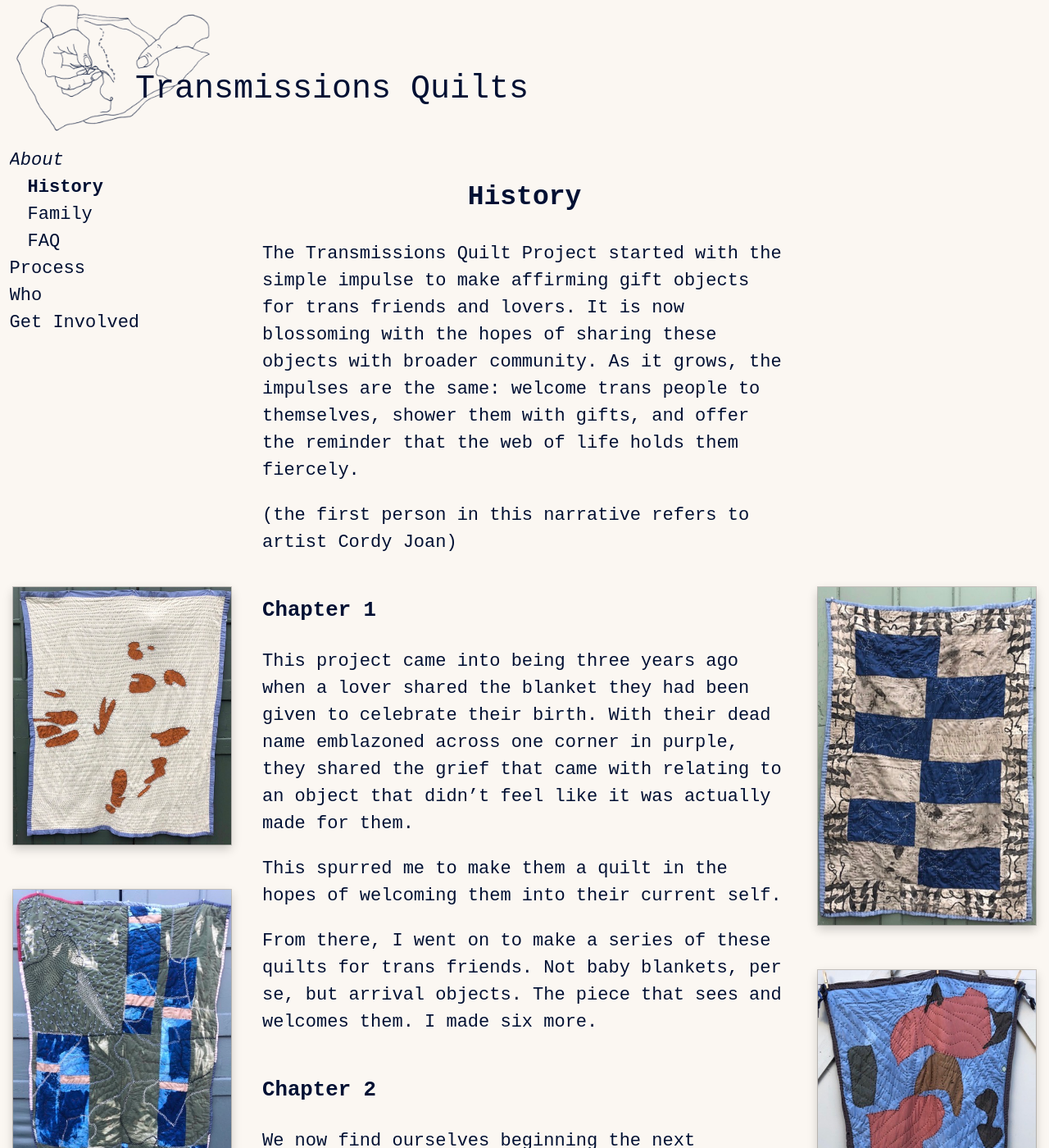
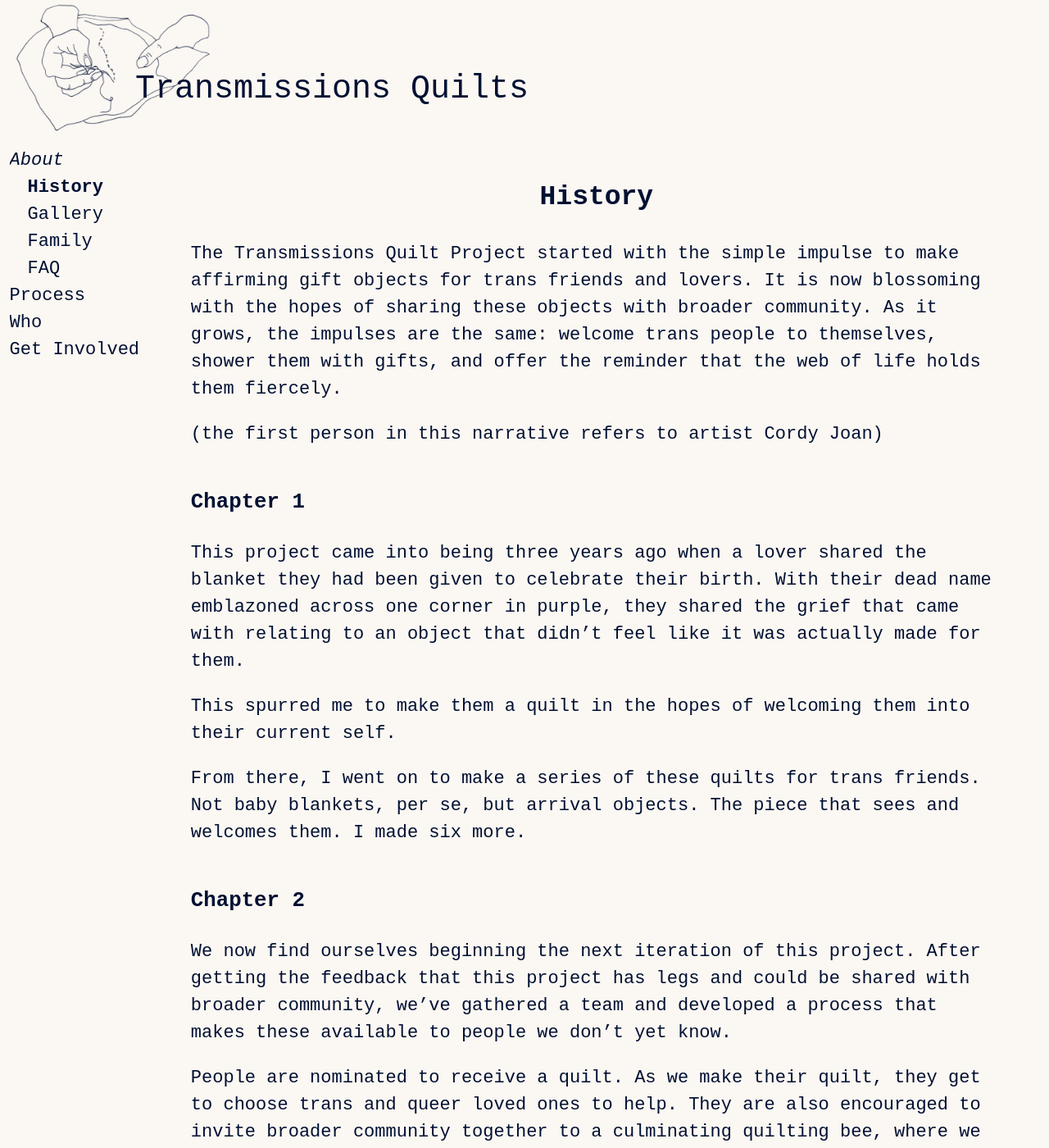
Before and after one commit to danieldickison/transmission-site, a Jekyll site: the page built from history.markdown, in a window 1280 px wide and 1400 px high. Shown: the whole window at 82% size. Built offline with Jekyll 4.4.1, drawn with Linux system fonts in a browser that asks for light colours; some web fonts are replaced; our own code applies the rules of GitHub Pages for plain Markdown files.

Commit message:
Gallery page linked from history

```diff
--- a/_data/toc.yml
+++ b/_data/toc.yml
@@ -2,6 +2,8 @@
   pages:
     - title: History
       url: /history
+    - title: Gallery
+      url: /gallery
     - title: Family
       url: /family
     - title: FAQ
--- a/_sass/history.scss
+++ /dev/null
@@ -1,29 +0,0 @@
-/* 2 columns for narrow; 3 columns for wide */
-main.history {
-  display: grid;
-  grid-template-columns: 0 1fr calc(25% - 1em);
-  grid-column-gap: 1em;
-  align-items: start;
-
-  > .gallery:nth-of-type(1) {
-    grid-row: 2;
-    grid-column: 3;
-  }
-  > .gallery:nth-of-type(2) {
-    grid-row: 3;
-    grid-column: 3;
-  }
-
-  @media (min-width: $width-wide) {
-    grid-template-columns: calc(25% - 1em) 50% calc(25% - 1em);
-
-    > .gallery:nth-of-type(1) {
-      grid-row: 2 / span 2;
-      grid-column: 1;
-    }
-    > .gallery:nth-of-type(2) {
-      grid-row: 2 / span 2;
-      grid-column: 3;
-    }
-  }
-}
--- a/assets/css/style.scss
+++ b/assets/css/style.scss
@@ -6,7 +6,6 @@
 @import "toc";
 @import "gallery";
 @import "landing";
-@import "history";
 @import "artists";
 @import "who";
 @import "family";
--- a/history.markdown
+++ b/history.markdown
@@ -2,20 +2,13 @@
 permalink: /history
 main_class: history
 ---
-
-<div class="text-content" markdown="1">
 
 ## History
 
 The Transmissions Quilt Project started with the simple impulse to make affirming gift objects for trans friends and lovers. It is now blossoming with the hopes of sharing these objects with broader community.
 As it grows, the impulses are the same: welcome trans people to themselves, shower them with gifts, and offer the reminder that the web of life holds them fiercely.
 
-
 (the first person in this narrative refers to artist Cordy Joan)
-
-</div>
-
-<div class="text-content" markdown="1">
 
 ### Chapter 1
 
@@ -26,10 +19,6 @@
 From there, I went on to make a series of these quilts for trans friends.
 Not baby blankets, per se, but arrival objects. The piece that sees and
 welcomes them. I made six more.
-
-</div>
-
-<div class="text-content" markdown="1">
 
 ### Chapter 2
 
@@ -42,7 +31,5 @@
 
 Further down the line, these quilts and the various elements made along the way will be exhibited. The steps of this project are crafted to mirror the variety of ways that trans people come to know and locate themselves in the broader social weave. A culminating exhibit is one version of this locating.
 
-</div>
-
-{% include gallery.html asset_path="history-left" %}
-{% include gallery.html asset_path="history-right" %}
+{% capture gallery_href %}{{ "/gallery" | relative_url }}{% endcapture %}
+{% include link-button.html class="gallery" href=gallery_href label="Gallery" %}
```
Also changed, not shown: gallery.markdown (added, +8 -0 lines), assets/images/gallery/quilt-01-thumb.jpeg (renamed from assets/images/history-left/quilt-01-thumb.jpeg), assets/images/gallery/quilt-01.jpeg (renamed from assets/images/history-left/quilt-01.jpeg), assets/images/gallery/quilt-02-thumb.jpeg (renamed from assets/images/history-left/quilt-02-thumb.jpeg), assets/images/gallery/quilt-02.jpeg (renamed from assets/images/history-left/quilt-02.jpeg), assets/images/gallery/quilt-03-thumb.jpeg (renamed from assets/images/history-left/quilt-03-thumb.jpeg), assets/images/gallery/quilt-03.jpeg (renamed from assets/images/history-left/quilt-03.jpeg), assets/images/gallery/quilt-04-thumb.jpeg (renamed from assets/images/history-right/quilt-04-thumb.jpeg), assets/images/gallery/quilt-04.jpeg (renamed from assets/images/history-right/quilt-04.jpeg), assets/images/gallery/quilt-05-thumb.jpeg (renamed from assets/images/history-right/quilt-05-thumb.jpeg), assets/images/gallery/quilt-05.jpeg (renamed from assets/images/history-right/quilt-05.jpeg), assets/images/gallery/quilt-06-thumb.jpeg (renamed from assets/images/history-right/quilt-06-thumb.jpeg), assets/images/gallery/quilt-06.jpeg (renamed from assets/images/history-right/quilt-06.jpeg).
